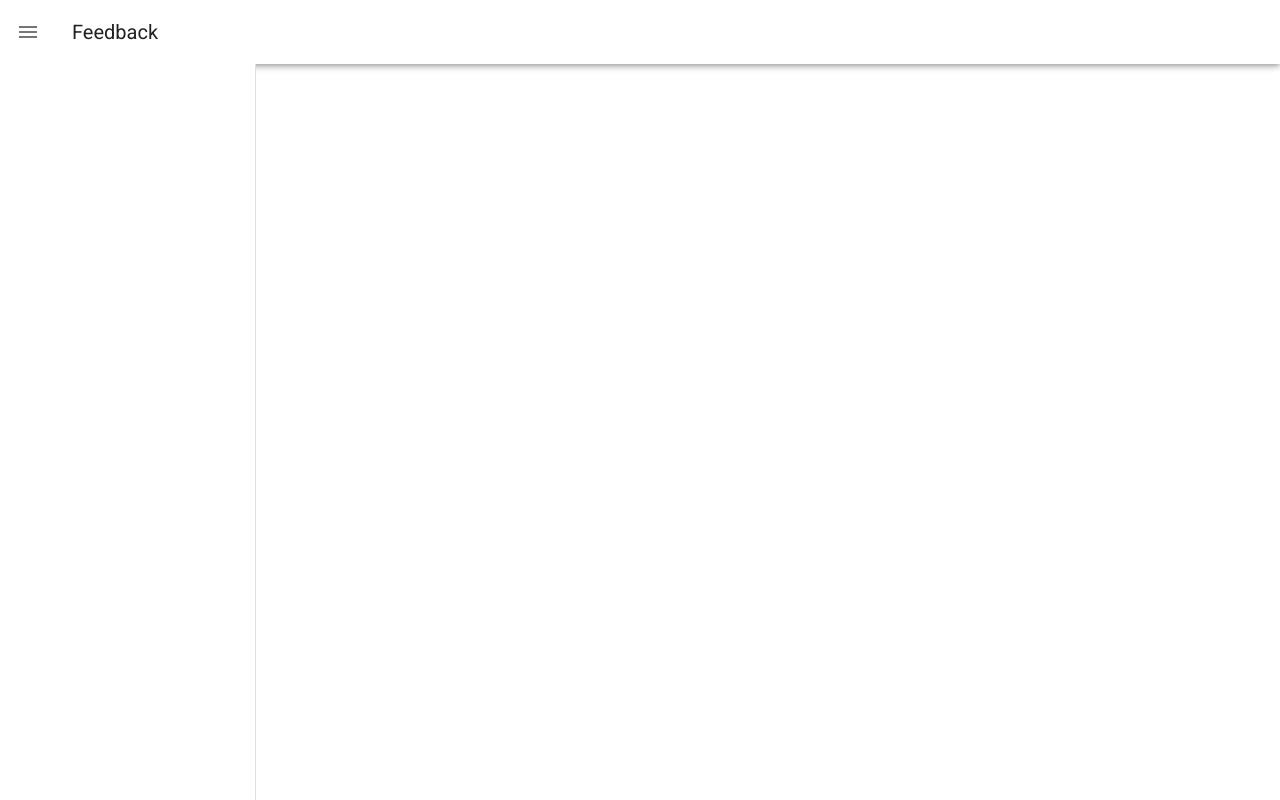
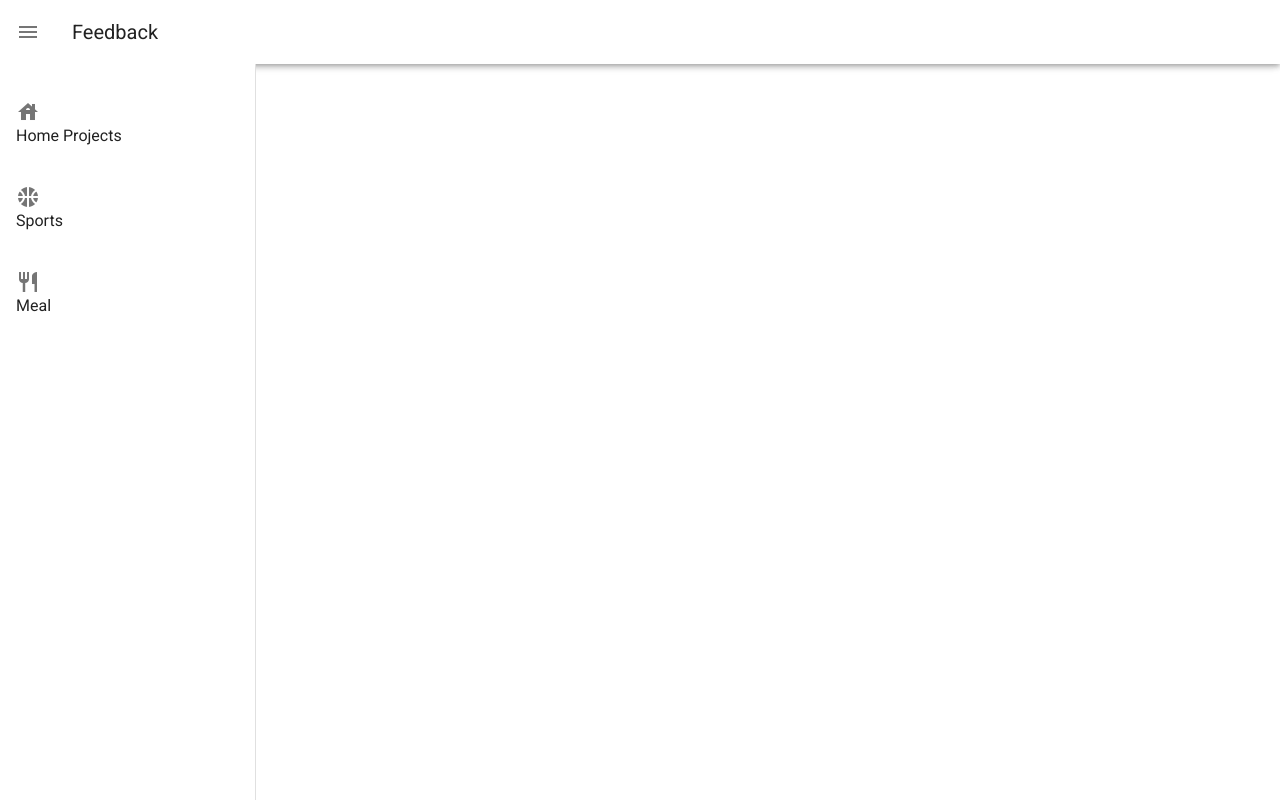
Before and after one commit to AdamCassidy/feedback-app, a Vue app: page / in a window 1280 px wide. Both pictures are taken after a click on the button 28 px from the left and 32 px from the top of the page. Built offline with nearby package versions, Linux system fonts and the light colour scheme.

Commit message:
Changed sideNav to openDrawer and added list items and icons to the drawer.

```diff
--- a/src/App.vue
+++ b/src/App.vue
@@ -1,10 +1,23 @@
 <template>
   <v-app>
     <v-toolbar>
-      <v-app-bar-nav-icon @click="sideNav = !sideNav"></v-app-bar-nav-icon>
+      <v-app-bar-nav-icon @click="openDrawer = !openDrawer"></v-app-bar-nav-icon>
       <v-toolbar-title>Feedback</v-toolbar-title>
     </v-toolbar>
-    <v-navigation-drawer v-model="sideNav"></v-navigation-drawer>
+    <v-navigation-drawer v-model="openDrawer">
+      <v-list flat>
+        <v-list-item-group>
+          <v-list-item v-for="item in drawerItems" :key="item.key">
+            <v-list-item-content>
+              <v-list-item-icon>
+                <v-icon v-text="item.icon"></v-icon>
+              </v-list-item-icon>
+              <v-list-item-title>{{ item.title}}</v-list-item-title>
+            </v-list-item-content>
+          </v-list-item>
+        </v-list-item-group>
+      </v-list>
+    </v-navigation-drawer>
 
     <main></main>
   </v-app>
@@ -16,7 +29,12 @@ export default {
 
   data: () => {
     return {
-      sideNav: false
+      openDrawer: false,
+      drawerItems: [
+        { icon: "house", title: "Home Projects" },
+        { icon: "sports_basketball", title: "Sports" },
+        { icon: "restaurant", title: "Meal" }
+      ]
     };
   }
 };
```
